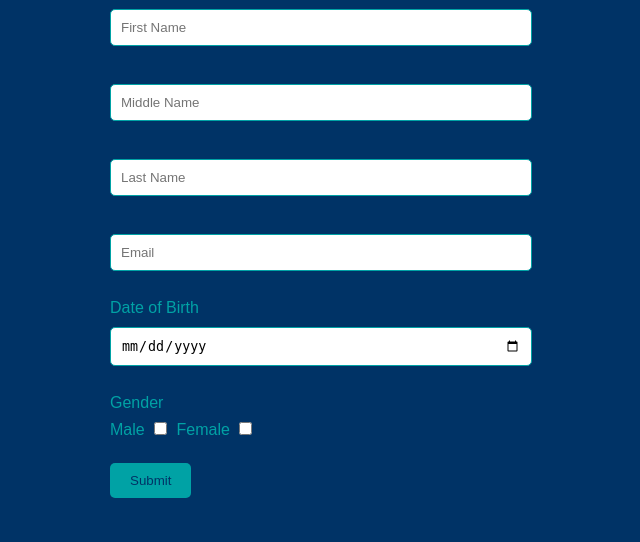
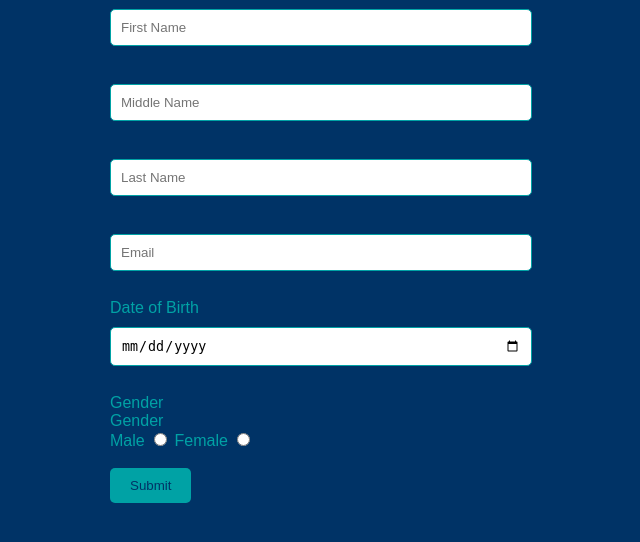
Before and after one commit to Jordan1570/ID-proj, a Flask app: page / in a window 1280 px wide. Shown: the part 111-653 px from the top of the page, without its empty margins (330-970 px from the left). Run offline with Flask 3, Linux system fonts and the light colour scheme.

Commit message:
fixed gender input

```diff
--- a/templates/index.html
+++ b/templates/index.html
@@ -5,7 +5,7 @@
     <meta charset="UTF-8">
     <meta name="viewport" content="width=device-width, initial-scale=1.0">
     <title>ID Generator</title>
-    <link href="styles.css" rel="stylesheet" type="text/css">
+    <link rel="stylesheet" type="text/css" href="{{ url_for('static',filename='styles/register-citizen.css') }}">
 </head>
 
 <body>
@@ -33,10 +33,12 @@
             <br>
             <br>
             <p>Gender</p>
-            <label for="yes">Male</label>
-            <input type="checkbox" name="gender">
-            <label for="no">Female</label>
-            <input type="checkbox" name="gender">
+            <p>Gender</p>
+            <label for="male">Male</label>
+            <input type="radio" name="gender" id="male" value="male">
+
+            <label for="female">Female</label>
+            <input type="radio" name="gender" id="female" value="female">
             <br>
             <br>
             <!-- <button onclick="create_user()">Submit Bet</button> -->
```
Also changed, not shown: mydatabase.db, static/styles/register-citizen.css (renamed from templates/styles.css).
